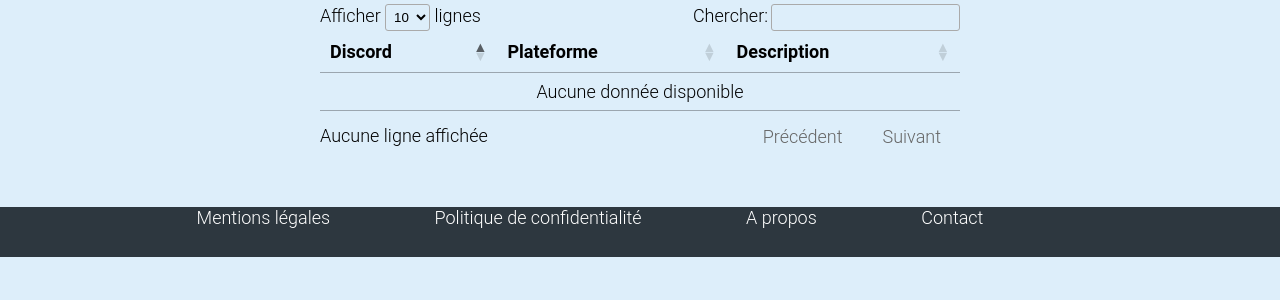
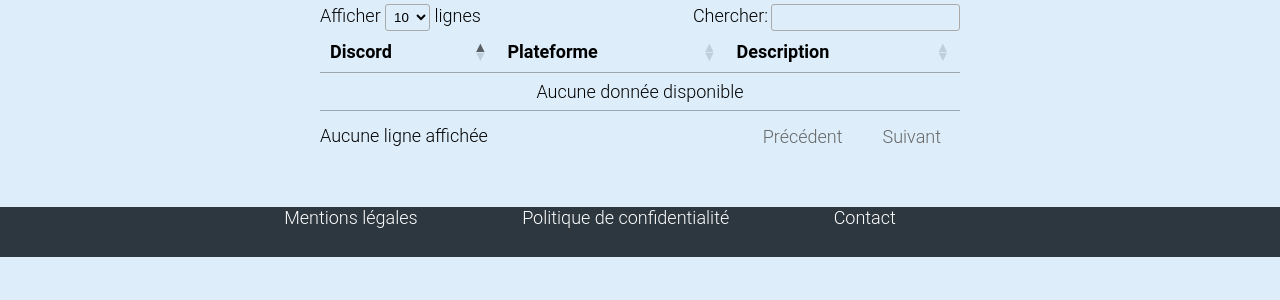
Before and after one commit to MatchMyGame/MatchMyGame, a PHP site: page /game.php?jeu=1 in a window 1280 px wide. Shown: the part 216-516 px from the top of the page. Run offline with PHP 8.4, Linux system fonts and the light colour scheme; data that the repository does not hold is empty; some libraries are stand-ins or nearby versions.

Commit message:
modif datatable

```diff
--- a/footer.php
+++ b/footer.php
@@ -3,7 +3,6 @@
 
 			<a href="legales.html">Mentions légales </a>
 			<a href="confidentialité.html"s>Politique de confidentialité</a>
-			<a href="description.php">A propos</a>
 			<a href="contact.php">Contact</a>
 
 	</div>
--- a/game.php
+++ b/game.php
@@ -69,11 +69,7 @@ $nomJeux = array('R6' => 'Rainbow Six Siege' ,'LOL' => 'League of Legends','COD'
 	 		$(document).ready( function () {
     			$('#table').DataTable({
     				searching:true,
-
-    			});
-			} );
-			$('#table').DataTable({
-				pagingType: "simple_numbers",
+    				pagingType: "simple_numbers",
 				lengthMenu:[10,15,20,25],
 				pageLength: 10,
     			language: {
@@ -96,7 +92,11 @@ $nomJeux = array('R6' => 'Rainbow Six Siege' ,'LOL' => 'League of Legends','COD'
      					sSortAscending: ": Trier par ordre croissant", "sSortDescending": ": Trier par ordre décroissant"
     				}
     			}
-		});
+
+
+    			});
+			} );
+
 	 	</script>
 
 		</body>
```
